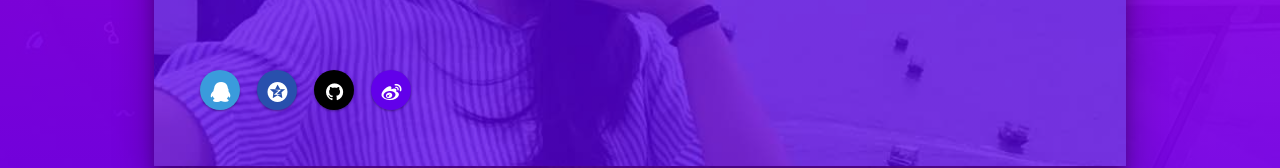
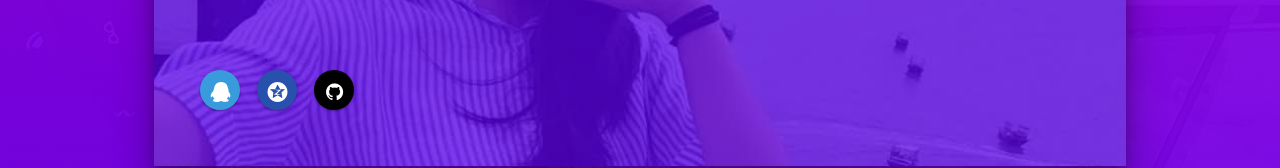
Before and after one commit to yubei826/yubei826.github.io, a plain HTML site: page index.html in a window 1280 px wide. Shown: the part 554-722 px from the top of the page. Drawn offline with Linux system fonts and the light colour scheme.

Commit message:
del weibo

```diff
--- a/index.html
+++ b/index.html
@@ -52,7 +52,7 @@
                     <abbr title="My QQ Im!"><div class="icon QQ eclipse" onClick="alert('QQ Number：315963')">&#xe62e;</div></abbr>
                     <abbr title="I occasionally post on QQ qzone"><div class="icon qzone eclipse" onClick="location.href='http://315963.qzone.com/';">&#xe62d;</div></abbr>
                     <abbr title="Collection of my projects"><div class="icon git eclipse" onClick="location.href='https://github.com/yubei826';">&#xe631;</div></abbr>
-                    <abbr title="My sina weibo"><div class="icon link eclipse" onClick="location.href='http://weibo.com/yubei826/';">&#xe630;</div></abbr>
+                    <!-- <abbr title="My sina weibo"><div class="icon link eclipse" onClick="location.href='http://weibo.com/yubei826/';">&#xe630;</div></abbr> -->
                 </div>
             </div>
             <div class="terminal">
```
